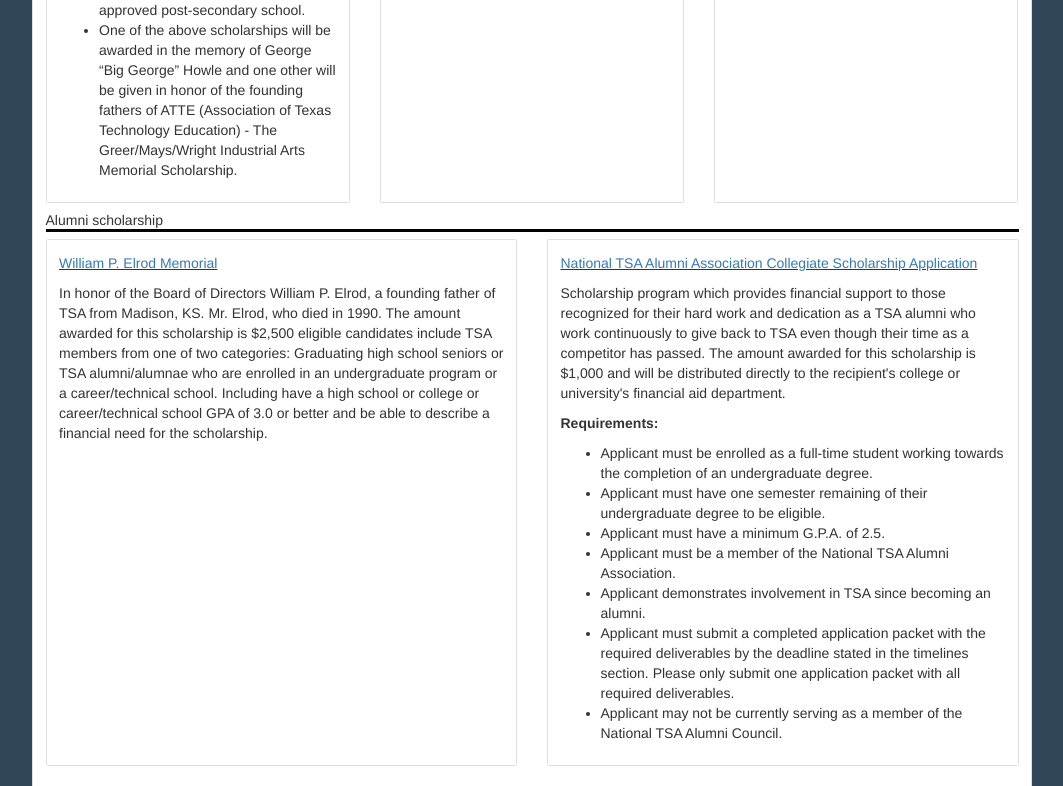
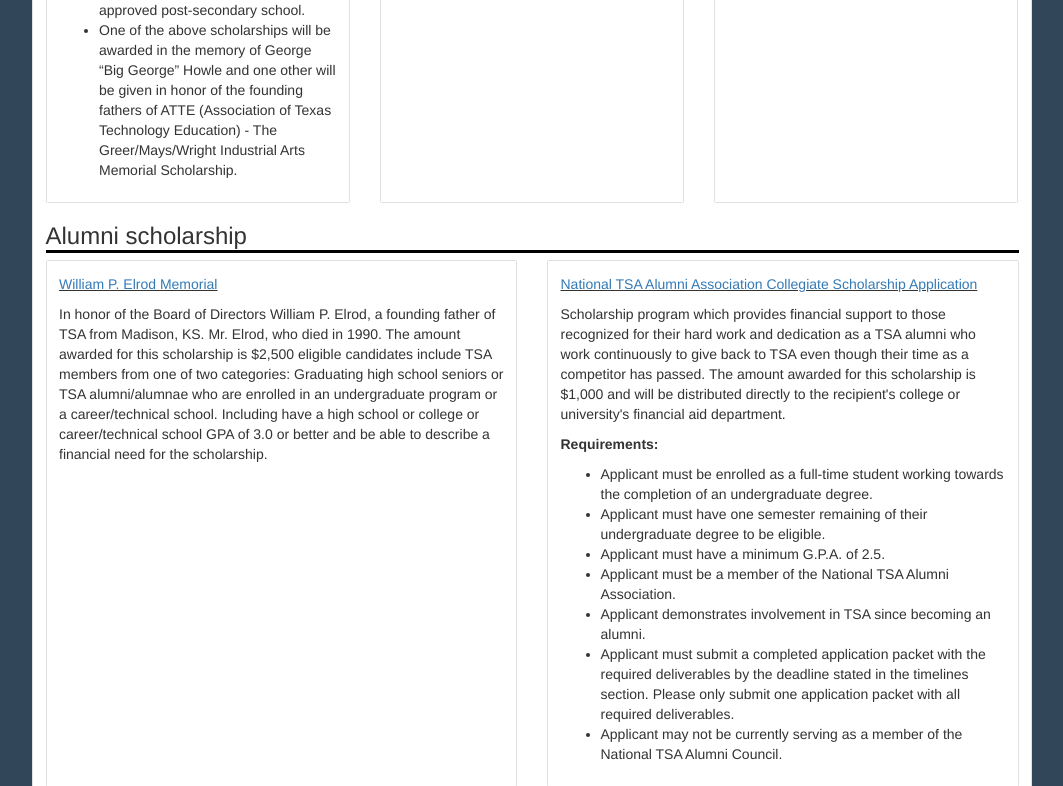
Before and after one commit to cdxker/TSAWebsite, a Flask app: page /scholarships in a window 1280 px wide. Shown: the part 706-1492 px from the top of the page, without its empty margins (53-1116 px from the left). Run offline with Flask 2, Linux system fonts and the light colour scheme; some libraries are stand-ins or nearby versions.

Commit message:
more stuff

```diff
--- a/TSA/templates/scholarships.html
+++ b/TSA/templates/scholarships.html
@@ -74,7 +74,7 @@
         </div>
       </div>
     </div>
-    <h5 class="card-title">Alumni scholarship</h5>
+    <h3 class="card-title">Alumni scholarship</h3>
     <div class="card-deck">
       <div class="card">
         <div class="card-body">
```
